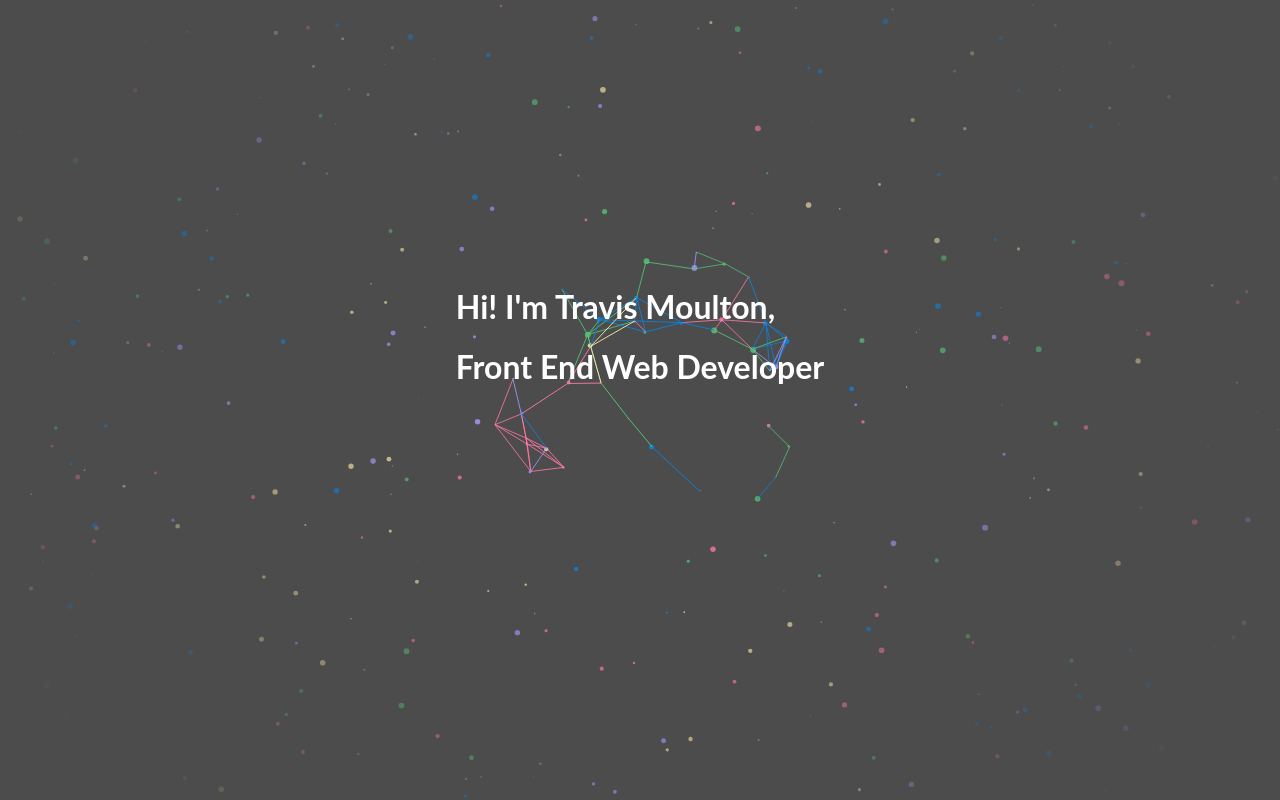
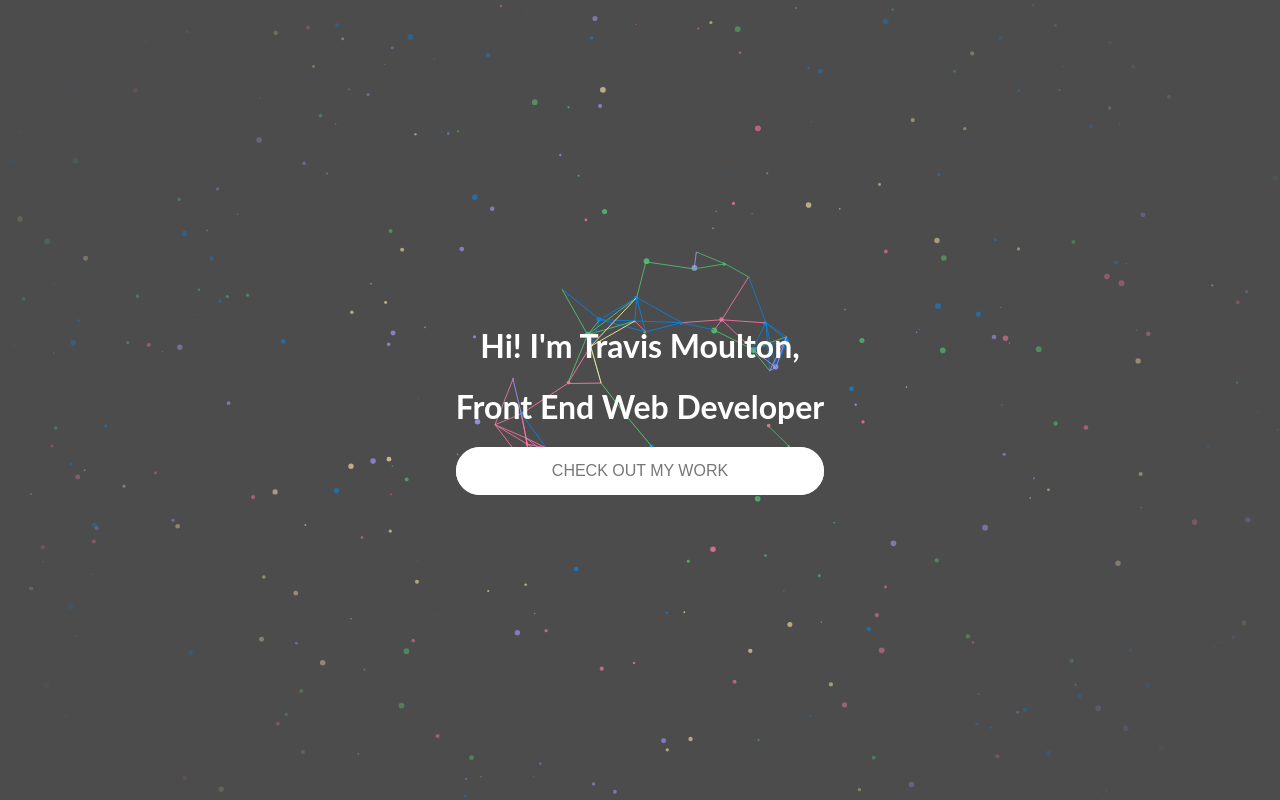
Before and after one commit to travismoulton/portfolio, a Next.js app: page / in a window 1280 px wide. Built offline with nearby package versions, Linux system fonts and the light colour scheme.

Commit message:
created hero componenet and HeroBtn. Moved HeroHeader, canvas, and Button into Hero Component. Only Hero component is being used in index

```diff
--- /dev/null
+++ b/components/Hero.jsx
@@ -0,0 +1,26 @@
+import { useEffect, useState } from 'react';
+
+import classes from '../styles/HeroWrapper.module.css';
+import HeroBtn from './HeroBtn/HeroBtn';
+import HeroHeader from './HeroHeader/HeroHeader';
+import HeroCanvas from './HeroCanvas/HeroCanvas';
+
+export default function HeroContainer() {
+  const [showAnimation, setShowAnimation] = useState(false);
+
+  useEffect(() => {
+    setShowAnimation(true);
+  }, []);
+
+  console.log(showAnimation);
+
+  return (
+    <>
+      <HeroCanvas />
+      <div className={classes.HeroWrapper}>
+        <HeroHeader show={showAnimation} />
+        <HeroBtn />
+      </div>
+    </>
+  );
+}
--- /dev/null
+++ b/components/HeroBtn/HeroBtn.jsx
@@ -0,0 +1,5 @@
+import classes from '../../styles/HeroBtn.module.css';
+
+export default function HeroBtn() {
+  return <button className={classes.HeroBtn}>Check out my work</button>;
+}
--- a/components/HeroHeader/HeroHeader.jsx
+++ b/components/HeroHeader/HeroHeader.jsx
@@ -6,12 +6,13 @@ import classes from '../../styles/HeroHeader.module.css';
 export default function HeroHeader({ show }) {
   const nodeRef1 = useRef(null);
   const nodeRef2 = useRef(null);
+
   return (
     <div className={classes.HeroHeader}>
       <CSSTransition
         nodeRef={nodeRef1}
         in={show}
-        timeout={1000}
+        timeout={1200}
         mountOnEnter
         classNames="header__top"
       >
@@ -20,7 +21,7 @@ export default function HeroHeader({ show }) {
       <CSSTransition
         nodeRef={nodeRef2}
         in={show}
-        timeout={1000}
+        timeout={1200}
         mountOnEnter
         classNames="header__bottom"
       >
--- a/package.json
+++ b/package.json
@@ -12,6 +12,7 @@
     "next": "11.1.2",
     "react": "17.0.2",
     "react-dom": "17.0.2",
+    "react-icons": "^4.2.0",
     "react-transition-group": "^4.4.2"
   },
   "devDependencies": {
--- a/pages/index.jsx
+++ b/pages/index.jsx
@@ -1,10 +1,8 @@
 import { useEffect, useState } from 'react';
-
 import Head from 'next/head';
 
 import styles from '../styles/Home.module.css';
-import HeroCanvas from '../components/HeroCanvas/HeroCanvas';
-import HeroHeader from '../components/HeroHeader/HeroHeader';
+import Hero from '../components/Hero';
 
 export default function Home() {
   const [showAnimation, setShowAnimation] = useState(false);
@@ -20,8 +18,8 @@ export default function Home() {
         <meta name="description" content="Generated by create next app" />
         <link rel="icon" href="/favicon.ico" />
       </Head>
-      <HeroCanvas />
-      <HeroHeader show={showAnimation} />
+
+      <Hero />
     </div>
   );
 }
--- /dev/null
+++ b/styles/HeroBtn.module.css
@@ -0,0 +1,42 @@
+.HeroBtn {
+  z-index: 1;
+
+  background-color: #fff;
+  border-radius: 10rem;
+  padding: 1.5rem 4rem;
+  border: none;
+  cursor: pointer;
+  font-size: 1.6rem;
+  text-transform: uppercase;
+  color: #777;
+  position: relative;
+}
+
+.HeroBtn::after {
+  content: '';
+  display: inline-block;
+  border-radius: 10rem;
+  position: absolute;
+  top: 0;
+  left: 0;
+  z-index: -1;
+  transition: all 0.4s;
+  height: 100%;
+  width: 100%;
+  background-color: #fff;
+}
+
+.HeroBtn:hover {
+  transform: translateY(-0.3rem);
+  box-shadow: 0 1rem 2rem rgba(255, 255, 255, 0.2);
+}
+
+.HeroBtn:hover::after {
+  transform: scaleX(1.4) scaleY(1.6);
+  opacity: 0;
+}
+
+.HeroBtn:active {
+  transform: translateY(0.2rem);
+  box-shadow: 0 0.5rem 1rem rgba(255, 255, 255, 0.2);
+}
--- a/styles/HeroHeader.module.css
+++ b/styles/HeroHeader.module.css
@@ -1,5 +1,5 @@
 .HeroHeader {
   z-index: 10;
   color: white;
-  margin-bottom: 10%;
+  text-align: center;
 }
--- /dev/null
+++ b/styles/HeroWrapper.module.css
@@ -0,0 +1,4 @@
+.HeroWrapper {
+  display: flex;
+  flex-direction: column;
+}
```
Also changed, not shown: 1 other file (tests, documents, lock files or other folders).
